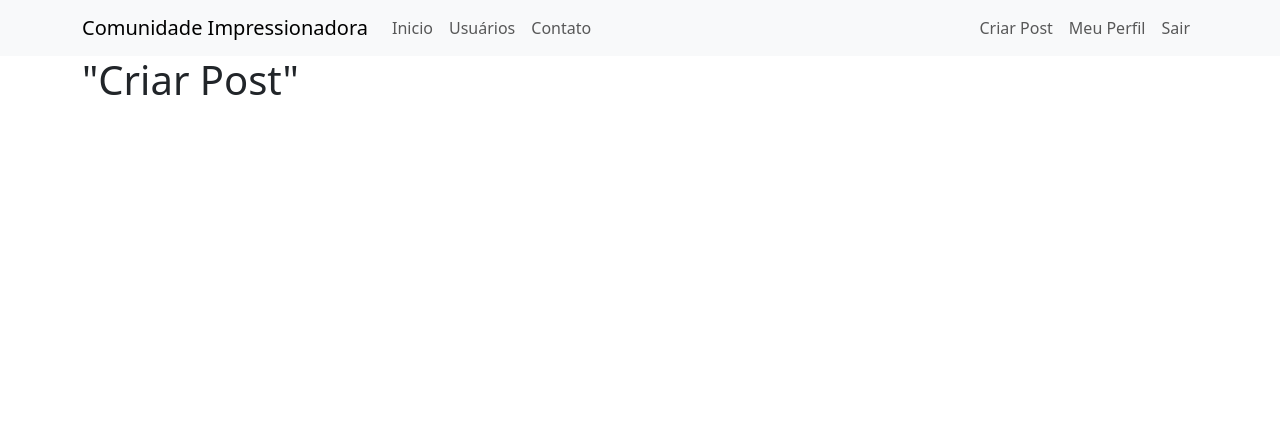
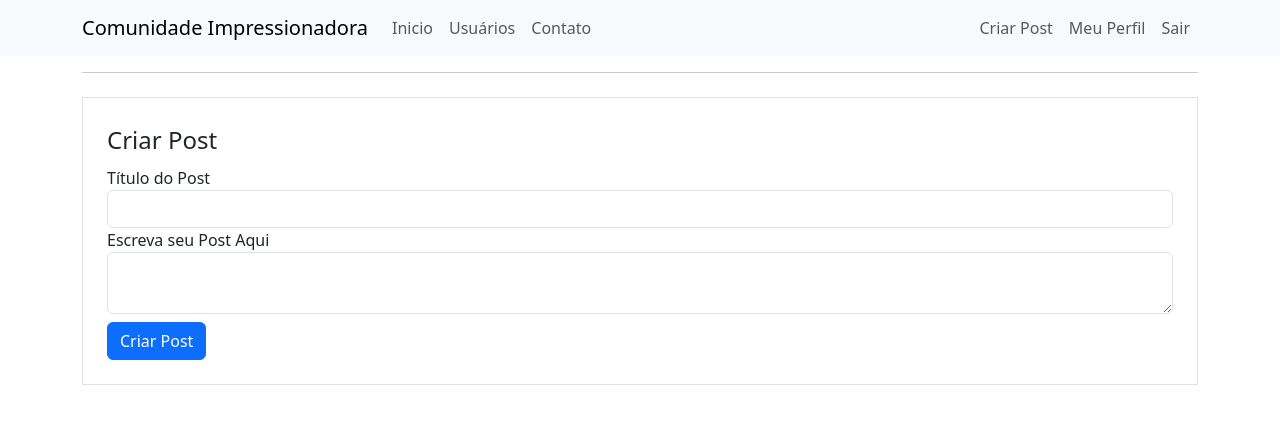
Before and after one commit to thiarly/projeto-comunidade-flask, a Flask app: page /post/criar in a window 1280 px wide. Shown: the top 424 px of the page. Run offline with Flask 3, Linux system fonts and the light colour scheme; a user stored in the database is signed in; some libraries are stand-ins or nearby versions.

Commit message:
Update criarpost.html
criando o formulário na page html

```diff
--- a/SiteComunidade/comunidadeintergard/templates/criarpost.html
+++ b/SiteComunidade/comunidadeintergard/templates/criarpost.html
@@ -2,7 +2,44 @@
 
 {% block body %}
 <div class="container">
-        <h1>"Criar Post"</h1>
+        <hr>
+        <div class="row">
+            <div class="col">
+                <form method="POST" action="" class="border p-4 mt-2">
+                    {{ form.csrf_token }}
+                    <legend>Criar Post</legend>
+                    <fieldset>
+                        <div class="form-group">
+                            {{ form.titulo.label(class="form-control-label") }}
+                            {% if form.titulo.errors %}
+                                {{ form.titulo(class="form-control is-invalid") }}
+                            <div class="invalid-feedback">
+                                {% for erro in form.titulo.errors %}
+                                    {{ erro }}
+                                {% endfor %}
+                            </div>
+                            {% else %}
+                                {{ form.titulo(class="form-control") }}
+                            {% endif %}
+                        </div>
+
+                        <div class="form-group">
+                                {{ form.corpo.label(class="form-control-label") }}
+                                {% if form.corpo.errors %}
+                                    {{ form.corpo(class="form-control is-invalid") }}
+                                <div class="invalid-feedback">
+                                    {% for erro in form.corpo.errors %}
+                                        {{ erro }}
+                                    {% endfor %}
+                                </div>
+                                {% else %}
+                                    {{ form.corpo(class="form-control") }}
+                                {% endif %}
+                            </div>
+
+                    </fieldset>
+                    {{ form.botao_submit(class="btn btn-primary mt-2") }}
+                </form>
 </div>
 
 {% endblock %}
```
